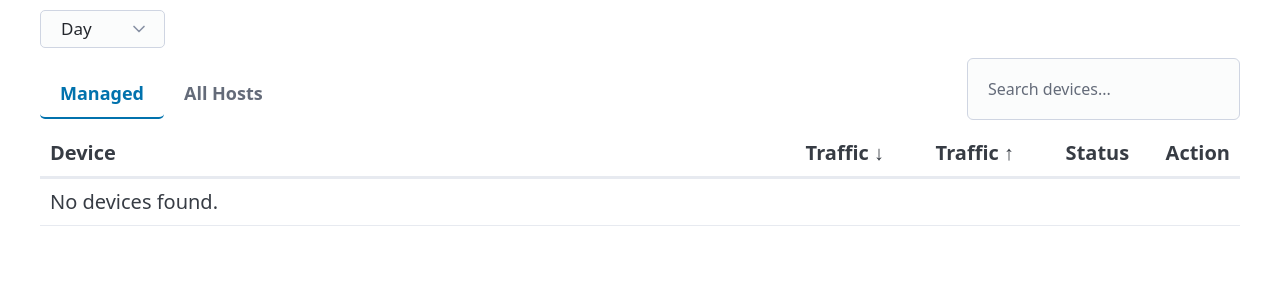
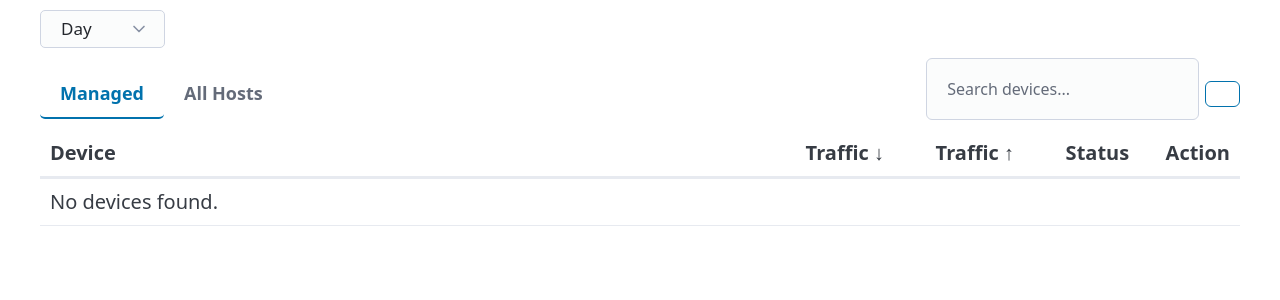
Before and after one commit to torfinnnome/veggen, a Flask app: page / in a window 1280 px wide. Shown: the part 70-370 px from the top of the page. Run offline with Flask 3, Linux system fonts and the light colour scheme; the visitor is signed in with stand-in values (Sample User, id 1); data that the repository does not hold is empty; some libraries are stand-ins or nearby versions.

Commit message:
feat: add reload button to refresh traffic data and charts

```diff
--- a/templates/index.html
+++ b/templates/index.html
@@ -92,6 +92,24 @@
         .tab-bar-tabs { display: flex; gap: 0; }
         .search-input-wrap {
             margin-left: auto;
+            display: flex;
+            align-items: center;
+            gap: 6px;
+        }
+        .reload-btn {
+            background: none;
+            border: 1px solid var(--pico-border-color);
+            border-radius: 6px;
+            cursor: pointer;
+            font-size: 1em;
+            padding: 2px 8px;
+            color: var(--pico-color);
+            margin: 0;
+            line-height: 1;
+        }
+        .reload-btn:hover {
+            color: var(--pico-primary);
+            border-color: var(--pico-primary);
         }
         .search-input {
             border: 1px solid var(--pico-border-color);
@@ -170,6 +188,7 @@
                 </div>
                 <div class="search-input-wrap">
                     <input type="text" class="search-input" id="search-input" placeholder="Search devices..." oninput="filterDevices()">
+                    <button class="reload-btn" onclick="reloadAll()" title="Reload data">&#x21bb;</button>
                 </div>
             </div>
             <div id="managed-tab">
@@ -753,6 +772,18 @@ cell.setAttribute('colspan', '5');
             }
         }
 
+        function reloadAll() {
+            _detailCache = {};
+            if (_currentChart) { _currentChart.destroy(); _currentChart = null; }
+            document.querySelectorAll('.detail-row').forEach(function(det) {
+                det.style.display = 'none';
+                det.setAttribute('data-expanded', 'false');
+            });
+            fetchDevices();
+            fetchAllHosts();
+            fetchBatchTraffic();
+        }
+
         fetchDevices();
         fetchAllHosts();
         fetchBatchTraffic();
```
